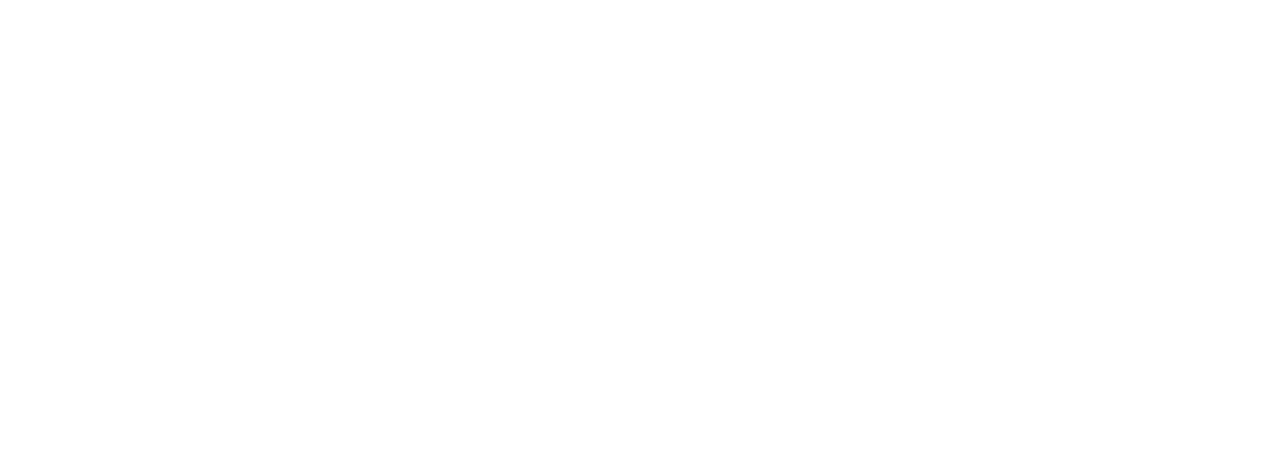
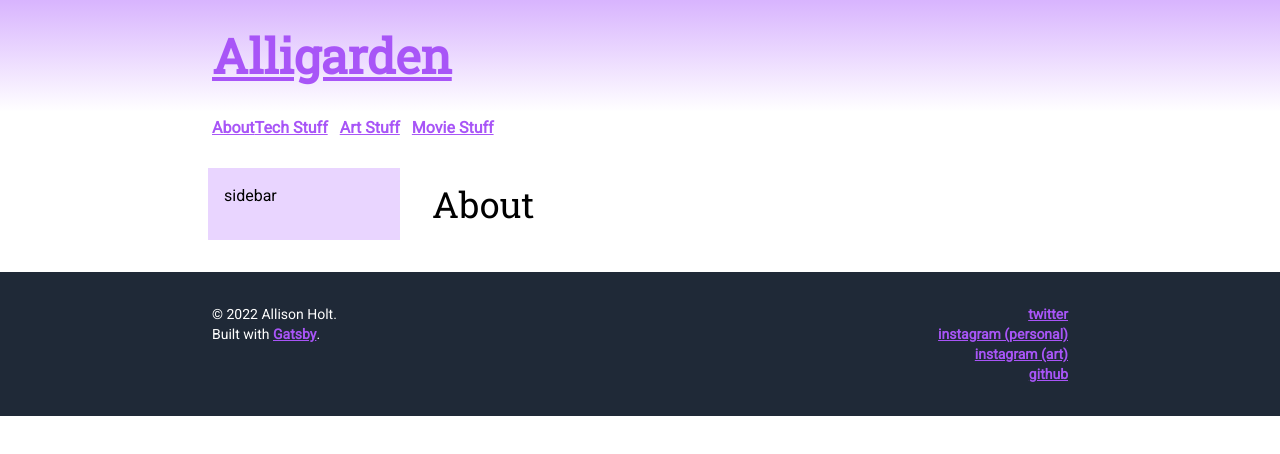
Before and after one commit to allizon/digital-garden, a Gatsby site: page /about in a window 1280 px wide. Before the commit this address had no page. Built offline with nearby package versions, Linux system fonts and the light colour scheme; Gatsby itself is replaced by a stand-in of ours.

Commit message:
Adding "about" page

```diff
--- a/src/components/menu.js
+++ b/src/components/menu.js
@@ -4,6 +4,7 @@
 const Menu = () => (
   <div className="py-1 mb-6">
     <div className="max-w-4xl m-0 mx-auto px-5">
+      <Link to="/about">About</Link>
       <Link to="/tech-stuff" className="pr-3">
         Tech Stuff
       </Link>
--- /dev/null
+++ b/src/pages/about.js
@@ -0,0 +1,13 @@
+import * as React from "react";
+import { Link } from "gatsby";
+
+import Layout from "../components/layout";
+import Seo from "../components/seo";
+
+const About = () => (
+  <Layout>
+    <h1>About</h1>
+  </Layout>
+);
+
+export default About;
```
